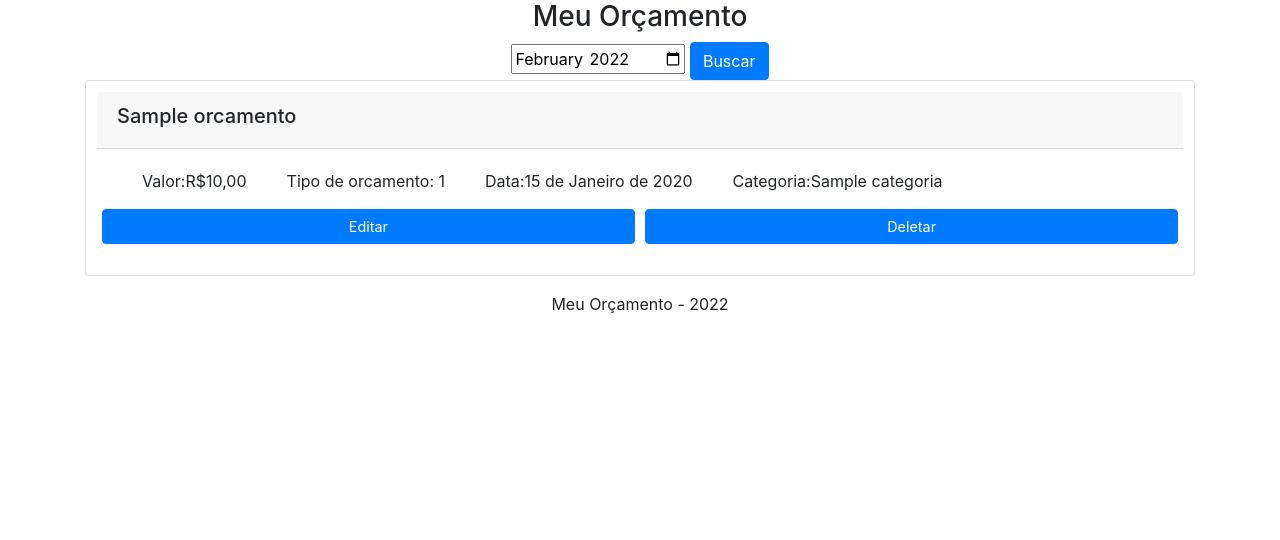
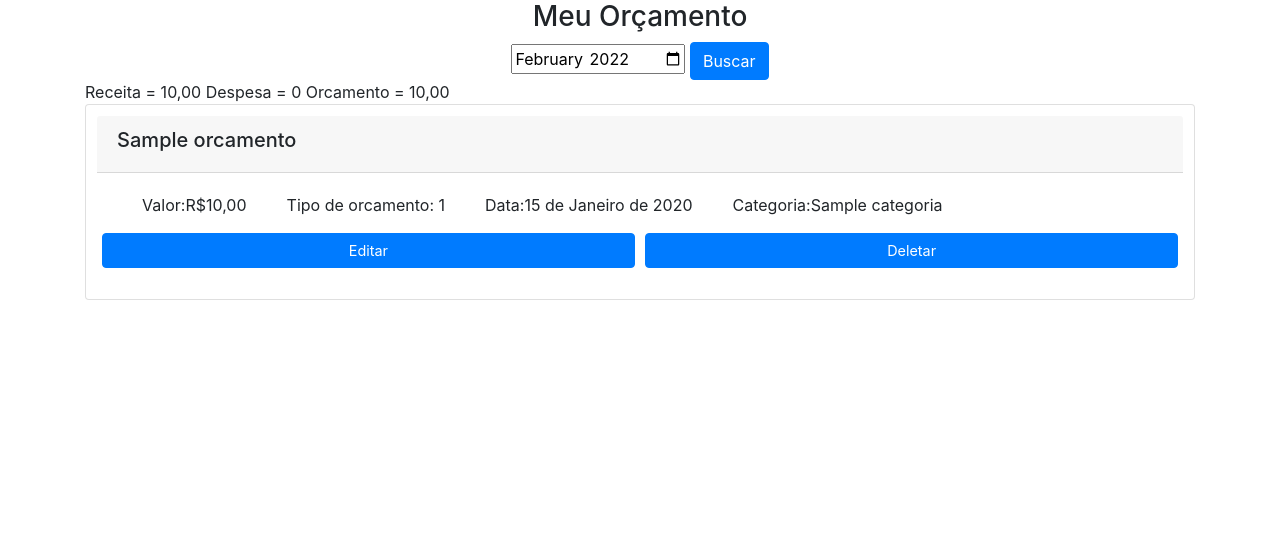
Before and after one commit to faelpf1/PP, a Django app: page /orcamento/ in a window 1280 px wide. Shown: the part 104-644 px from the top of the page. Before the commit the page ends 417 px from the top, so only its background shows below. Run offline with Django 4.2, Linux system fonts and the light colour scheme; a user stored in the database is signed in; tables that the repository leaves empty hold one stand-in row (values such as "Sample post"); some libraries are stand-ins or nearby versions.

Commit message:
calculo da receita, despesa e orcamento adicionada

```diff
--- a/meu_orcamento/meuOrcamento/templates/Orcamento/orcamento.html
+++ b/meu_orcamento/meuOrcamento/templates/Orcamento/orcamento.html
@@ -11,7 +11,6 @@
 {% endblock %}
 
 {% block content %}
-
 <div id="content">
     <h3 class="text-center"> Meu Orçamento </h3>
     <div class="text-center" method="GET"class=form-inline>
@@ -21,6 +20,11 @@
         </form>
     </div>
     <div class="container">
+            Receita = {{receita}}
+            Despesa = {{despesa}}
+            {% if orcamentoValor is not None %}
+                Orcamento = {{orcamentoValor}}
+            {% endif %}
         {% for orcamento in object_list %}
         <div class="card" style="padding: 1%;">
             <div class="card-header">
@@ -40,4 +44,5 @@
         {% endfor %}
 
     </div>
+</div>
     {% endblock %}
--- a/meu_orcamento/meuOrcamento/views/OrcamentoView.py
+++ b/meu_orcamento/meuOrcamento/views/OrcamentoView.py
@@ -1,3 +1,4 @@
+from wsgiref.validate import validator
 from django.shortcuts import render
 from meuOrcamento.models import Orcamento, Categoria
 from meuOrcamento.forms.OrcamentoForm import OrcamentoForm
@@ -24,8 +25,23 @@ class OrcamentoListView( ListView ):
             else:
                 data_atual=str(datetime.date.today().year)+"-"+str(datetime.date.today().month)
             return data_atual
+
+        def receita_e_despesa(self):
+            orcamentos = Orcamento.objects.filter(id_user=self.request.user.id)
+            receita = 0
+            despesa = 0
+            for orcamento in orcamentos:
+                if orcamento.tipo_orcamento == 1:
+                    receita = receita + orcamento.valor
+                elif orcamento.tipo_orcamento == 2:
+                    despesa = despesa + orcamento.valor
+            orcamento = receita - despesa
+            return receita, despesa, orcamento
+
         context['data_atual'] = get_month_year()
+        context['receita'], context['despesa'], context['orcamento'] = receita_e_despesa(self)
         return context
+
 
     def get_queryset(self):
         orcamento = Orcamento.objects.filter(id_user=self.request.user.id)
@@ -33,7 +49,44 @@ class OrcamentoListView( ListView ):
         if date_month:
             date_month = date_month.split("-", 1)
             orcamento = orcamento.filter(data__month=date_month[1],data__year=date_month[0])
+
+
         return orcamento
+
+def orcamento_view( request ):
+    orcamento = Orcamento.objects.filter(id_user=request.user.id)
+    date_month = request.GET.get('date_month')
+    if date_month:
+        date_month = date_month.split("-", 1)
+        orcamento = orcamento.filter(data__month=date_month[1],data__year=date_month[0])
+    receita = 0
+    despesa = 0
+    for orcamentos in orcamento:
+        if orcamentos.tipo_orcamento == 1:
+            receita = receita + orcamentos.valor
+        elif orcamentos.tipo_orcamento == 2:
+            despesa = despesa + orcamentos.valor
+        orcamentoValor = receita - despesa
+
+    def get_month_year():
+            month=datetime.date.today().month
+            if(month<10):
+                data_atual=str(datetime.date.today().year)+"-0"+str(datetime.date.today().month)
+            else:
+                data_atual=str(datetime.date.today().year)+"-"+str(datetime.date.today().month)
+            return data_atual
+
+    context = {
+        'object_list' : orcamento,
+        'receita': receita,
+        'despesa': despesa,
+        'orcamentoValor': orcamentoValor,
+        'data_atual' : get_month_year(),
+    }
+
+    return render( request, template_name='Orcamento/orcamento.html', context = context, status = 200 )
+
+
 
 
 class CategoriaCreateView( CreateView ):
```
Also changed, not shown: meu_orcamento/meuOrcamento/urls/OrcamentoUrls.py (+4 -3 lines).
